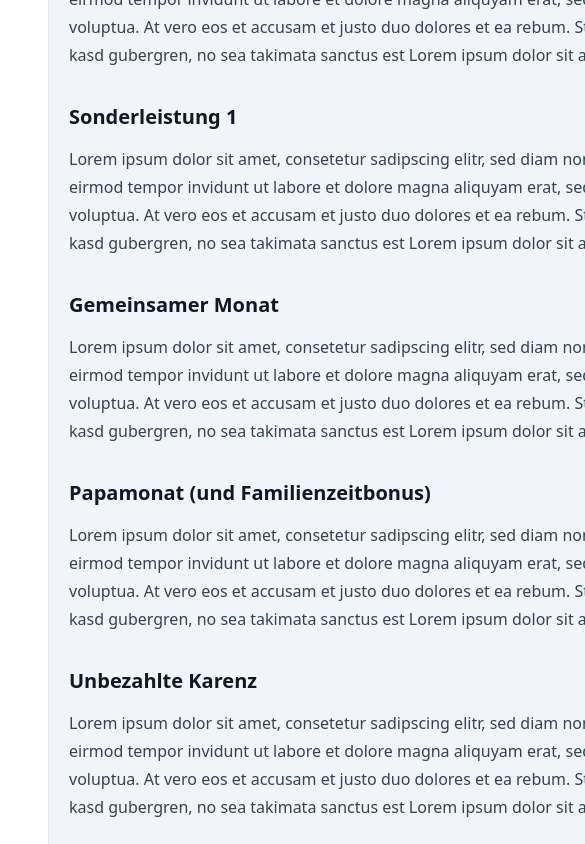
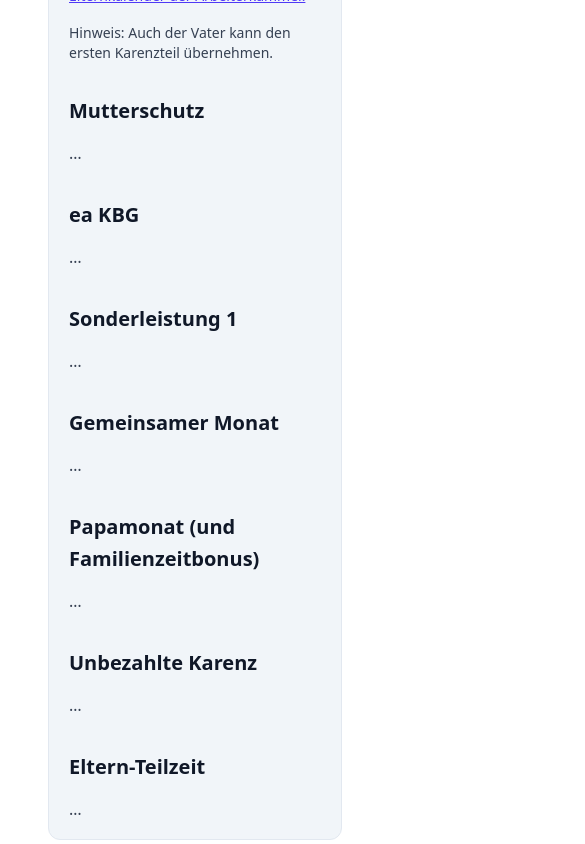
Before and after one commit to mandrasch/karenz-wizard, a SvelteKit app: page /eakbg-planer in a window 390 px wide. Shown: the part 2240-3084 px from the top of the page, 585 px wide, since content can reach past the window. Built offline with nearby package versions, Linux system fonts and the light colour scheme.

Commit message:
chore: quick mobile fix for planner

```diff
--- a/src/routes/eakbg-planer/+page.svelte
+++ b/src/routes/eakbg-planer/+page.svelte
@@ -557,8 +557,8 @@
 	const toX = (weeks: number) => margins.left + weeks * scale;
 </script>
 
-<div class="layout">
-	<div class="page-header mt-10">
+<div class="layout min-w-0">
+	<div class="page-header mt-10 min-w-0">
 		<h2 class="text-2xl font-semibold text-slate-900">ea KBG Planer</h2>
 		<p class="subline">
 			Eine kleine Planungshilfe für das einkommensabhängige Kinderbetreuungsgeld und die Aufteilung
@@ -575,9 +575,9 @@
 		</aside>
 	</div>
 
-	<section aria-labelledby="planner-title" class="timeline-section">
-		<div class="planner-controls flex flex-row flex-wrap">
-			<div class="example-presets">
+	<section aria-labelledby="planner-title" class="timeline-section min-w-0">
+		<div class="planner-controls flex min-w-0 flex-row flex-wrap">
+			<div class="example-presets min-w-0">
 				<span>Beispiele:</span>
 				<button type="button" on:click={() => applyExample(10, 2)} class="example-link"
 					>10 + 2</button
@@ -588,10 +588,10 @@
 				<button type="button" on:click={() => applyExample(6, 6)} class="example-link">6 + 6</button
 				>
 			</div>
-			<div class="flex flex-row self-start">
-				<div class="control-group">
+			<div class="flex min-w-0 flex-row self-start">
+				<div class="control-group min-w-0">
 					<label for="mother-months">Karenz-Teil 1: Mutter</label>
-					<div class="stepper">
+					<div class="stepper min-w-0">
 						<button
 							type="button"
 							on:click={() => adjustMotherMonths(-1)}
@@ -615,9 +615,9 @@
 						</button>
 					</div>
 				</div>
-				<div class="control-group">
+				<div class="control-group min-w-0">
 					<label for="father-months">Karenz-Teil 2: Vater</label>
-					<div class="stepper">
+					<div class="stepper min-w-0">
 						<button
 							type="button"
 							on:click={() => adjustFatherMonths(-1)}
@@ -641,9 +641,9 @@
 						</button>
 					</div>
 				</div>
-				<div class="control-group">
+				<div class="control-group min-w-0">
 					<label for="third-months">(Karenz-Teil 3: Mutter)</label>
-					<div class="stepper">
+					<div class="stepper min-w-0">
 						<button
 							type="button"
 							on:click={() => adjustThirdMonths(-1)}
@@ -664,7 +664,7 @@
 					</div>
 				</div>
 			</div>
-			<div class="flex flex-col gap-5 self-start">
+			<div class="flex min-w-0 flex-col gap-5 self-start">
 				<label class="control-checkbox">
 					<input type="checkbox" bind:checked={extendedMutterschutz} />
 					<div class="control-checkbox__text">
@@ -693,14 +693,14 @@
 			</div>
 		{/if}
 
-		<div class="timeline-shell">
+		<div class="timeline-shell min-w-0">
 			<div
-				class="timeline-window max-w-full"
+				class="timeline-window max-w-full min-w-0"
 				role="region"
 				aria-labelledby="planner-title"
 				style={`max-height: ${viewportHeight}px; min-height: ${viewportHeight}px;`}
 			>
-				<div class="timeline-viewport">
+				<div class="timeline-viewport min-w-0">
 					<svg
 						width={svgWidth}
 						height={svgHeight}
@@ -991,81 +991,23 @@
 					>
 				</p>
 				<p class="text-sm">Hinweis: Auch der Vater kann den ersten Karenzteil übernehmen.</p>
-				<!-- <p class="footnote" id="fn-1">
-					[1] Papamonat: ab Entlassung aus dem Krankenhaus bis zum Ende des Mutterschutzes nutzbar,
-					der Arbeitgeber muss es erlauben.
-				</p>
-				<p class="footnote" id="fn-2">
-					[2] Fuer die Tage im Krankenhaus wird in der Regel Urlaub oder Sonderurlaub benoetigt.
-					Pruefe ggf. den Familienzeitbonus: <a href="#">Dummy Link</a>.
-				</p>
-				<p class="footnote" id="fn-3">
-					[3] Unbezahlte Karenz: Mitversicherung? Wie organisiert man unbezahlte Karenz? <a href="#"
-						>Dummy Link</a
-					>
-				</p>
-				<p class="footnote" id="fn-4">
-					[4] Wer hat Anspruch auf das einkommensabhaengige Kinderbetreuungsgeld? <a href="#"
-						>Dummy Link</a
-					>
-				</p>
-				<p class="footnote">
-					* Meldefristen beachten! Siehe fuer Papamonat: <a href="#">Dummy Link</a> und fuer Karenz:
-					<a href="#">Dummy-Link</a>
-				</p>
 
-			-->
 				<h3 id="mutterschutz">Mutterschutz</h3>
-				<p>
-					Lorem ipsum dolor sit amet, consetetur sadipscing elitr, sed diam nonumy eirmod tempor
-					invidunt ut labore et dolore magna aliquyam erat, sed diam voluptua. At vero eos et
-					accusam et justo duo dolores et ea rebum. Stet clita kasd gubergren, no sea takimata
-					sanctus est Lorem ipsum dolor sit amet.
-				</p>
+				<p>…</p>
 
 				<h3 id="eakbg">ea KBG</h3>
-				<p>
-					Lorem ipsum dolor sit amet, consetetur sadipscing elitr, sed diam nonumy eirmod tempor
-					invidunt ut labore et dolore magna aliquyam erat, sed diam voluptua. At vero eos et
-					accusam et justo duo dolores et ea rebum. Stet clita kasd gubergren, no sea takimata
-					sanctus est Lorem ipsum dolor sit amet.
-				</p>
+				<p>…</p>
 				<h3 id="sonderleistung-1">Sonderleistung 1</h3>
-				<p>
-					Lorem ipsum dolor sit amet, consetetur sadipscing elitr, sed diam nonumy eirmod tempor
-					invidunt ut labore et dolore magna aliquyam erat, sed diam voluptua. At vero eos et
-					accusam et justo duo dolores et ea rebum. Stet clita kasd gubergren, no sea takimata
-					sanctus est Lorem ipsum dolor sit amet.
-				</p>
+				<p>…</p>
 				<h3 id="sonderleistung-1">Gemeinsamer Monat</h3>
-				<p>
-					Lorem ipsum dolor sit amet, consetetur sadipscing elitr, sed diam nonumy eirmod tempor
-					invidunt ut labore et dolore magna aliquyam erat, sed diam voluptua. At vero eos et
-					accusam et justo duo dolores et ea rebum. Stet clita kasd gubergren, no sea takimata
-					sanctus est Lorem ipsum dolor sit amet.
-				</p>
+				<p>…</p>
 
 				<h3 id="papamonat-fzb">Papamonat (und Familienzeitbonus)</h3>
-				<p>
-					Lorem ipsum dolor sit amet, consetetur sadipscing elitr, sed diam nonumy eirmod tempor
-					invidunt ut labore et dolore magna aliquyam erat, sed diam voluptua. At vero eos et
-					accusam et justo duo dolores et ea rebum. Stet clita kasd gubergren, no sea takimata
-					sanctus est Lorem ipsum dolor sit amet.
-				</p>
+				<p>…</p>
 				<h3 id="unbezahlte-karenz">Unbezahlte Karenz</h3>
-				<p>
-					Lorem ipsum dolor sit amet, consetetur sadipscing elitr, sed diam nonumy eirmod tempor
-					invidunt ut labore et dolore magna aliquyam erat, sed diam voluptua. At vero eos et
-					accusam et justo duo dolores et ea rebum. Stet clita kasd gubergren, no sea takimata
-					sanctus est Lorem ipsum dolor sit amet.
-				</p>
+				<p>…</p>
 				<h3 id="elternteilzeit">Eltern-Teilzeit</h3>
-				<p>
-					Lorem ipsum dolor sit amet, consetetur sadipscing elitr, sed diam nonumy eirmod tempor
-					invidunt ut labore et dolore magna aliquyam erat, sed diam voluptua. At vero eos et
-					accusam et justo duo dolores et ea rebum. Stet clita kasd gubergren, no sea takimata
-					sanctus est Lorem ipsum dolor sit amet.
-				</p>
+				<p>…</p>
 			</div>
 		</aside>
 	</section>
@@ -1078,66 +1020,33 @@
 		<div class="debug-panel">
 			<h3>Debug · EA-KBG Berechnung</h3>
 			<div class="debug-grid">
-				<div>
-					<strong>EA KBG Monate:</strong>
-					{eaKbgMonths.toFixed(2)}
-				</div>
-				<div>
-					<strong>EA KBG Wochen:</strong>
-					{eaKbgWeeks.toFixed(1)}
-				</div>
-				<div>
-					<strong>Mutter bezahlt:</strong>
-					{motherPaidMonths.toFixed(2)}
-				</div>
-				<div>
-					<strong>Vater bezahlt:</strong>
-					{fatherPaidMonths.toFixed(2)}
-				</div>
+				<div><strong>EA KBG Monate:</strong> {eaKbgMonths.toFixed(2)}</div>
+				<div><strong>EA KBG Wochen:</strong> {eaKbgWeeks.toFixed(1)}</div>
+				<div><strong>Mutter bezahlt:</strong> {motherPaidMonths.toFixed(2)}</div>
+				<div><strong>Vater bezahlt:</strong> {fatherPaidMonths.toFixed(2)}</div>
 				<div>
 					<strong>Vater Start (Monate nach Geburt):</strong>
 					{(fatherStart / WEEKS_PER_MONTH).toFixed(2)}
 				</div>
-				<div>
-					<strong>Vater Fenster Monate:</strong>
-					{fatherCoverageWindowMonths.toFixed(2)}
-				</div>
+				<div><strong>Vater Fenster Monate:</strong> {fatherCoverageWindowMonths.toFixed(2)}</div>
 				<div>
 					<strong>Vater min. Fenster ok?:</strong>
 					{fatherWindowAllowsMinimum ? 'ja' : 'nein'}
 				</div>
-				<div>
-					<strong>Vater EA-eligible?</strong>
-					{fatherEaEligible ? 'ja' : 'nein'}
-				</div>
-				<div>
-					<strong>Vater elig. Monate:</strong>
-					{fatherEligibleMonthsValue.toFixed(2)}
-				</div>
-				<div>
-					<strong>Dritter Teil bezahlt:</strong>
-					{thirdPaidMonths.toFixed(2)}
-				</div>
+				<div><strong>Vater EA-eligible?</strong> {fatherEaEligible ? 'ja' : 'nein'}</div>
+				<div><strong>Vater elig. Monate:</strong> {fatherEligibleMonthsValue.toFixed(2)}</div>
+				<div><strong>Dritter Teil bezahlt:</strong> {thirdPaidMonths.toFixed(2)}</div>
 				<div>
 					<strong>Dritter Start (Monate nach Geburt):</strong>
 					{(thirdStart / WEEKS_PER_MONTH).toFixed(2)}
 				</div>
-				<div>
-					<strong>Dritter Fenster Monate:</strong>
-					{thirdCoverageWindowMonths.toFixed(2)}
-				</div>
+				<div><strong>Dritter Fenster Monate:</strong> {thirdCoverageWindowMonths.toFixed(2)}</div>
 				<div>
 					<strong>Dritter min. Fenster ok?:</strong>
 					{thirdWindowAllowsMinimum ? 'ja' : 'nein'}
 				</div>
-				<div>
-					<strong>Dritter EA-eligible?</strong>
-					{thirdEaEligible ? 'ja' : 'nein'}
-				</div>
-				<div>
-					<strong>Dritter elig. Monate:</strong>
-					{thirdEligibleMonthsValue.toFixed(2)}
-				</div>
+				<div><strong>Dritter EA-eligible?</strong> {thirdEaEligible ? 'ja' : 'nein'}</div>
+				<div><strong>Dritter elig. Monate:</strong> {thirdEligibleMonthsValue.toFixed(2)}</div>
 			</div>
 		</div>
 	</section>
@@ -1151,7 +1060,23 @@
 		@apply max-w-none;
 	}
 
-	/* TODO: move to general layout file or use tailwind classes */
+	/* Avoid any stray horizontal scrolling */
+	:global(html, body) {
+		overflow-x: hidden;
+	}
+
+	/* Let flex/grid children shrink on small screens */
+	.layout,
+	.timeline-section,
+	.planner-controls,
+	.timeline-window,
+	.timeline-viewport,
+	.control-group,
+	.stepper {
+		min-width: 0;
+	}
+
+	/* Container */
 	.layout {
 		@apply mx-auto flex w-full max-w-[1200px] flex-col gap-8 px-6 pb-12;
 	}
@@ -1268,8 +1193,9 @@
 		@apply text-xs font-semibold text-slate-700;
 	}
 
+	/* Key fix: keep timeline to container width (no 100vw) */
 	.timeline-window {
-		width: min(100%, 100vw);
+		width: 100%;
 		@apply overflow-hidden rounded-xl border border-slate-200 bg-white pb-4;
 	}
 
```
